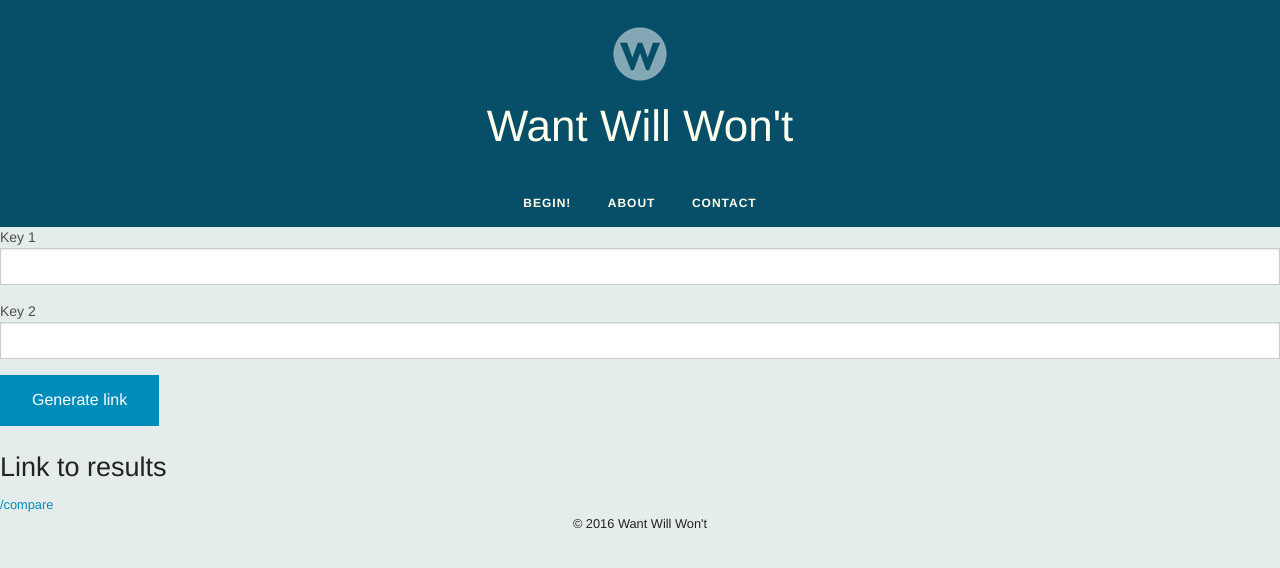
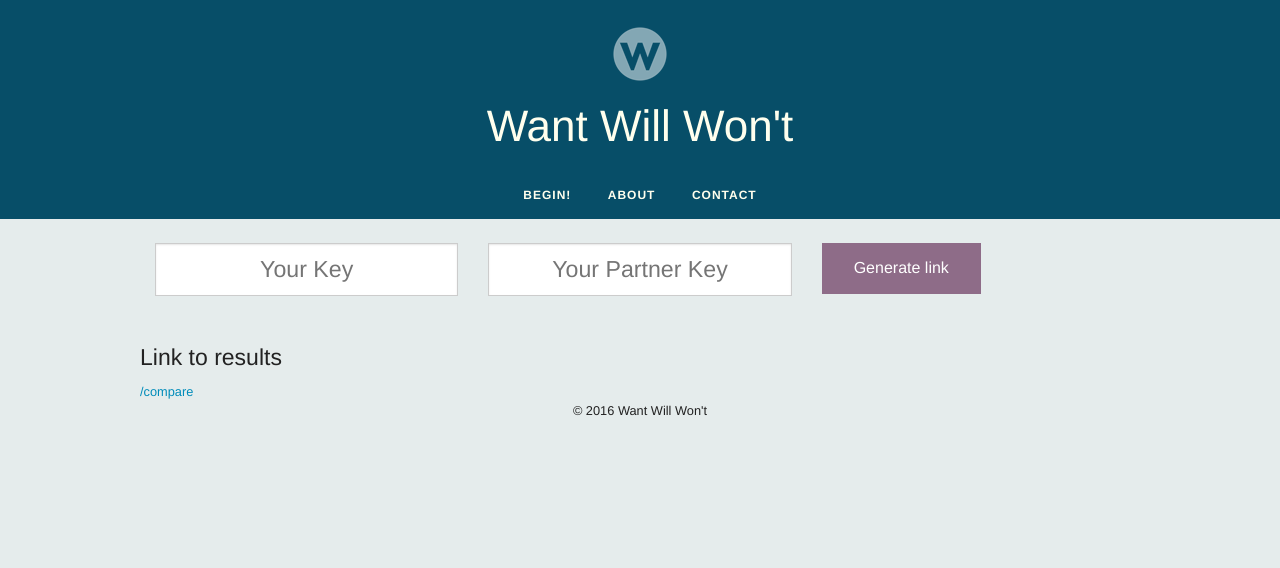
Before and after one commit to Lauriy/sexquizit, a Django app: template want_will_wont/apps/want_will_wont_web/templates/compare.html in a window 1280 px wide. Shown: the top 568 px of the page. Run offline with Django 3.2, Linux system fonts and the light colour scheme; the template is opened without the code that fills it, so the values that code supplies are empty; parts of the project's set-up code (start-up, migrations or seed data) failed here and were passed over; some libraries are stand-ins or nearby versions.

Commit message:
compare page html + css

```diff
--- a/static/css/custom.css
+++ b/static/css/custom.css
@@ -51,6 +51,10 @@
     transition: all 0.35s ease-in-out;
 }
 
+.headname {
+    margin-bottom: 0rem;
+}
+
 .mainrow {
     margin-top: 1.5rem;
 
@@ -93,16 +97,19 @@ main div {
     background-color: #63c783;
     width: 11rem;
     height: 4.2rem;
-        margin-right: 0.6rem;
+    margin-right: 0.6rem;
     margin-left: 0.6rem;
 }
 
 .compare {
     background-color: #8E6C88;
+
+}
+
+.frontcompare {
     width: 16rem;
-    height:4.2rem;
+    height: 4.2rem;
     line-height: 2.1rem;
-
 }
 
 .answer:hover, .answer:focus, .answer:hover, .answer:focus {
@@ -113,8 +120,8 @@ main div {
     background-color: #603659;
 }
 
-.footer{
-  bottom: 0;
+.footer {
+    bottom: 0;
     text-align: center;
-    width:100%;
+    width: 100%;
 }
--- /dev/null
+++ b/static/css/foundation_overwrite.css
@@ -0,0 +1,22 @@
+input[type="text"], input[type="password"], input[type="date"], input[type="datetime"], input[type="datetime-local"], input[type="month"], input[type="week"], input[type="email"], input[type="number"], input[type="search"], input[type="tel"], input[type="time"], input[type="url"], input[type="color"], textarea {
+    -webkit-appearance: none;
+    -webkit-border-radius: 0px;
+    background-color: #fff;
+    font-family: inherit;
+    border-style: solid;
+    border-width: 1px;
+    border-color: #ccc;
+    box-shadow: inset 0 1px 2px rgba(0,0,0,0.1);
+    color: rgba(0,0,0,0.75);
+    display: block;
+    font-size: 1.4475rem;
+    margin: 0 0 1rem 0;
+    padding: 0.5rem;
+    height: 3.3rem;
+    width: 100%;
+    -webkit-box-sizing: border-box;
+    -moz-box-sizing: border-box;
+    box-sizing: border-box;
+    transition: box-shadow 0.45s,border-color 0.45s ease-in-out;
+    text-align: center;
+}
--- a/want_will_wont/apps/want_will_wont_web/templates/base.html
+++ b/want_will_wont/apps/want_will_wont_web/templates/base.html
@@ -21,6 +21,7 @@
     {% compress css %}
         <link rel="stylesheet" href="{% static "css/foundation.css" %}">
         <link rel="stylesheet" href="{% static "css/custom.css" %}">
+        <link rel="stylesheet" href="{% static "css/foundation_overwrite.css" %}">
     {% endcompress %}
 </head>
 <body>
@@ -28,7 +29,7 @@
 <![endif]-->
 <header class="header">
     <img class="logo" src="{% static "logo.png" %}" alt="logo">
-    <h1 class="headline">{% trans "Want Will Won't" %}</h1>
+    <h1 class="headline headname">{% trans "Want Will Won't" %}</h1>
     <ul class="header-subnav">
         <li><a {% if is_home %} class="is-active" {% endif %}href="/">{% trans "Begin!" %}</a></li>
         <li><a {% if is_about %} class="is-active" {% endif %}href="{% url "about" %}">{% trans "About" %}</a></li>
--- a/want_will_wont/apps/want_will_wont_web/templates/compare.html
+++ b/want_will_wont/apps/want_will_wont_web/templates/compare.html
@@ -5,24 +5,31 @@
 {% block content %}
 
     <form id="generate-link">
-        <div>
-            <label>Key 1</label>
-            <input autocomplete="off" type="text" id="pk1" value="{% if pk1 %}{{ pk1 }}{% endif %}" />
-        </div>
 
-        <div>
-            <label>Key 2</label>
-            <input autocomplete="off" type="text" id="pk2" value="{% if pk2 %}{{ pk2 }}{% endif %}" />
-        </div>
-        <div>
-            <button type="submit">Generate link</button>
+
+        <div class="row mainrow">
+            <div class="large-4 columns">
+                <input autocomplete="off" type="text" id="pk1" placeholder="Your Key"
+                       value="{% if pk1 %}{{ pk1 }}{% endif %}"/>
+            </div>
+            <div class="large-4 columns">
+                <input autocomplete="off" type="text" id="pk2" placeholder="Your Partner Key"
+                       value="{% if pk2 %}{{ pk2 }}{% endif %}"/>
+            </div>
+            <div class="large-4 columns">
+                <button class="compare" type="submit">Generate link</button>
+            </div>
+
         </div>
     </form>
 
-    <div id="link" style="visibility: hidden;">
-        <h3>Link to results</h3>
-        <a href="#">#</a>
+    <div class="row mainrow">
+            <h4>Link to results</h4>
+            <div id="link" style="visibility: hidden;">
+                <a href="#">#</a>
+            </div>
     </div>
+
 
     <script>
         function generateLink() {
@@ -46,9 +53,9 @@
             $("#link a").text(url);
         }
 
-        $(document).ready(function() {
+        $(document).ready(function () {
             generateLink();
-            $("#generate-link").submit(function(e) {
+            $("#generate-link").submit(function (e) {
                 generateLink();
                 e.preventDefault();
             });
```
Also changed, not shown: want_will_wont/apps/want_will_wont_web/templates/home.html (+7 -7 lines).
